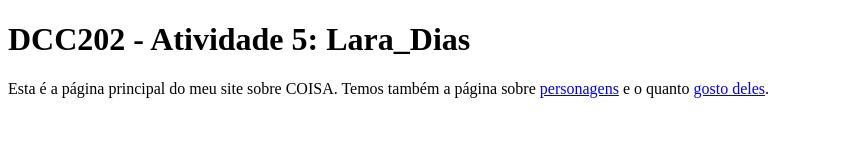
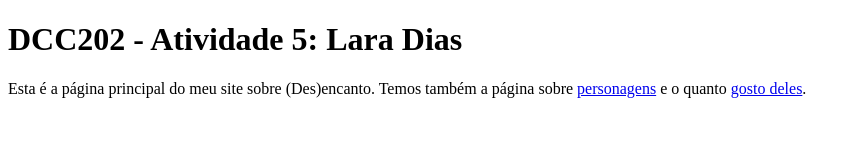
Before and after one commit to ufjf-dcc202/ufjf-dcc202-2023-3-a-atv5-Lara-Dias, a website: page index.html in a window 1280 px wide. Shown: the whole page, without its empty margins (0-861 px from the left). Drawn offline with Linux system fonts and the light colour scheme.

Commit message:
ajustes gerais

```diff
--- a/index.html
+++ b/index.html
@@ -3,13 +3,13 @@
 <head>
     <meta charset="UTF-8">
     <meta name="viewport" content="width=device-width, initial-scale=1.0">
-    <title>DCC202 - Atividade 5: Lara_Dias</title>
+    <title>DCC202 - Atividade 5: Lara Dias</title>
 </head>
 <body>
     <main>
-        <h1>DCC202 - Atividade 5: Lara_Dias</h1>
+        <h1>DCC202 - Atividade 5: Lara Dias</h1>
         <p>
-            Esta é a página principal do meu site sobre COISA. Temos também a página sobre <a href="personagens.html">personagens</a> e o quanto <a href="preferencias.html">gosto deles</a>.
+            Esta é a página principal do meu site sobre (Des)encanto. Temos também a página sobre <a href="personagens.html">personagens</a> e o quanto <a href="preferencias.html">gosto deles</a>.
         </p>
     </main>
 </body>
```
Also changed, not shown: preferencias.html (+1 -1 lines).
